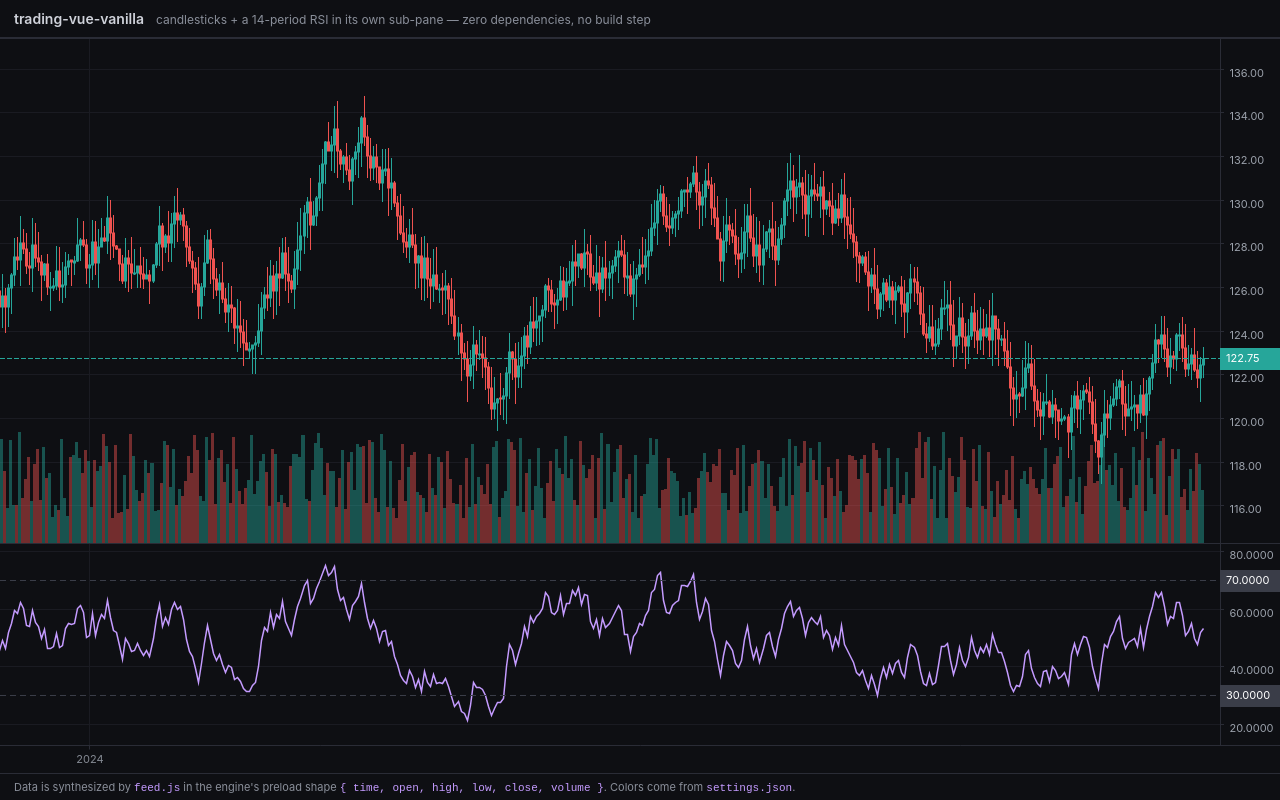
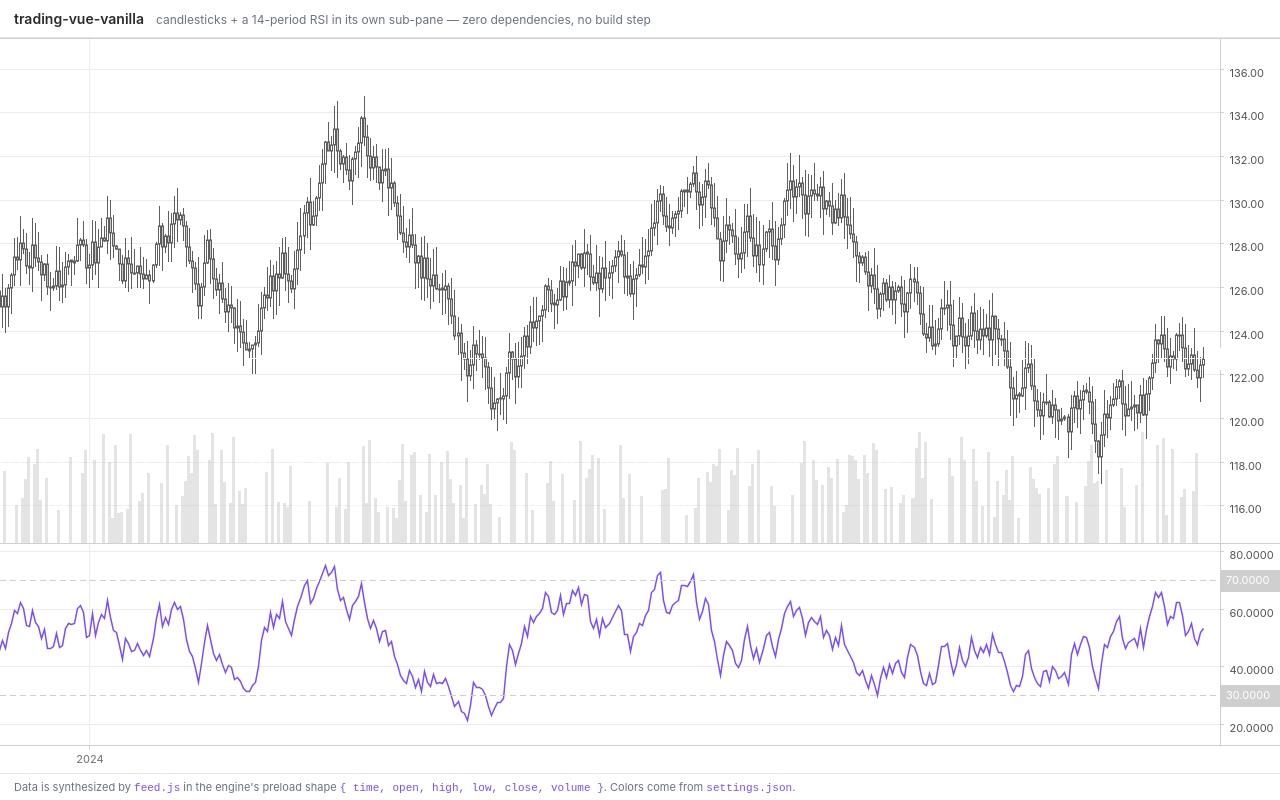
Before and after one commit to ether-strannik/trading_vue_vanilla_js, a website: page examples/index.html in a window 1280 px wide. Drawn offline with Linux system fonts and the light colour scheme.

Commit message:
Demo: light/hollow color scheme (white bg, hollow up candles, gray down, dark borders+wick)

```diff
--- a/examples/index.html
+++ b/examples/index.html
@@ -5,7 +5,7 @@
   <meta name="viewport" content="width=device-width, initial-scale=1.0" />
   <title>trading-vue-vanilla — candles + RSI sub-pane</title>
   <style>
-    :root { --bg: #0e0f13; --panel: #16171d; --tx: #cfd2da; --bd: #2a2c36; }
+    :root { --bg: #ffffff; --panel: #f5f6f8; --tx: #2b2b2b; --bd: #e2e4e8; }
     * { box-sizing: border-box; }
     html, body { height: 100%; margin: 0; background: var(--bg); color: var(--tx);
                  font: 13px -apple-system, BlinkMacSystemFont, Arial, sans-serif; }
@@ -13,10 +13,10 @@
     header { padding: 10px 14px; border-bottom: 1px solid var(--bd); display: flex;
              align-items: baseline; gap: 12px; }
     header h1 { font-size: 14px; font-weight: 600; margin: 0; }
-    header span { color: #8a8f9a; font-size: 12px; }
+    header span { color: #6b7280; font-size: 12px; }
     #chart { flex: 1; min-height: 0; }
-    footer { padding: 6px 14px; border-top: 1px solid var(--bd); color: #8a8f9a; font-size: 11px; }
-    code { color: #c49bff; }
+    footer { padding: 6px 14px; border-top: 1px solid var(--bd); color: #6b7280; font-size: 11px; }
+    code { color: #7c4dff; }
   </style>
 </head>
 <body>
@@ -41,9 +41,9 @@
     // 1) Look-and-feel: fetch the settings file (fall back to sane defaults if it
     //    can't be loaded, e.g. opened via file:// without a server).
     const settings = await fetch('./settings.json').then((r) => r.json()).catch(() => ({
-      background: '#0e0f13', textColor: '#9aa0aa', gridColor: '#1a1b22', borderColor: '#2a2c36',
-      candles: { upColor: '#26a69a', downColor: '#ef5350' },
-      rsi: { period: 14, color: '#c49bff', overbought: 70, oversold: 30, guideColor: '#3a3d48' },
+      background: '#ffffff', textColor: '#555555', gridColor: '#ececec', borderColor: '#d0d0d0',
+      candles: { upColor: '#ffffff', downColor: '#c4c4c4', borderUpColor: '#5e5e5e', borderDownColor: '#5e5e5e', wickUpColor: '#5e5e5e', wickDownColor: '#5e5e5e' },
+      rsi: { period: 14, color: '#7c4dff', overbought: 70, oversold: 30, guideColor: '#cfcfcf' },
     }));
 
     // 2) Create the chart, mapping settings -> createChart() options.
--- a/examples/settings.json
+++ b/examples/settings.json
@@ -1,27 +1,27 @@
 {
   "_comment": "General look-and-feel for the demo. The example fetches this and maps it onto createChart() options + the candle series options. Edit and reload to recolor.",
 
-  "background": "#0e0f13",
-  "textColor": "#9aa0aa",
-  "gridColor": "#1a1b22",
-  "borderColor": "#2a2c36",
+  "background": "#ffffff",
+  "textColor": "#555555",
+  "gridColor": "#ececec",
+  "borderColor": "#d0d0d0",
 
-  "crosshair": { "color": "#758696", "labelBg": "#363a45", "labelText": "#e6e6e6" },
+  "crosshair": { "color": "#888888", "labelBg": "#4a4a4a", "labelText": "#ffffff" },
 
   "candles": {
-    "upColor": "#26a69a",
-    "downColor": "#ef5350",
-    "wickUpColor": "#26a69a",
-    "wickDownColor": "#ef5350",
-    "borderUpColor": "#26a69a",
-    "borderDownColor": "#ef5350"
+    "upColor": "#ffffff",
+    "downColor": "#c4c4c4",
+    "wickUpColor": "#5e5e5e",
+    "wickDownColor": "#5e5e5e",
+    "borderUpColor": "#5e5e5e",
+    "borderDownColor": "#5e5e5e"
   },
 
   "rsi": {
     "period": 14,
-    "color": "#c49bff",
+    "color": "#7c4dff",
     "overbought": 70,
     "oversold": 30,
-    "guideColor": "#3a3d48"
+    "guideColor": "#cfcfcf"
   }
 }
```
